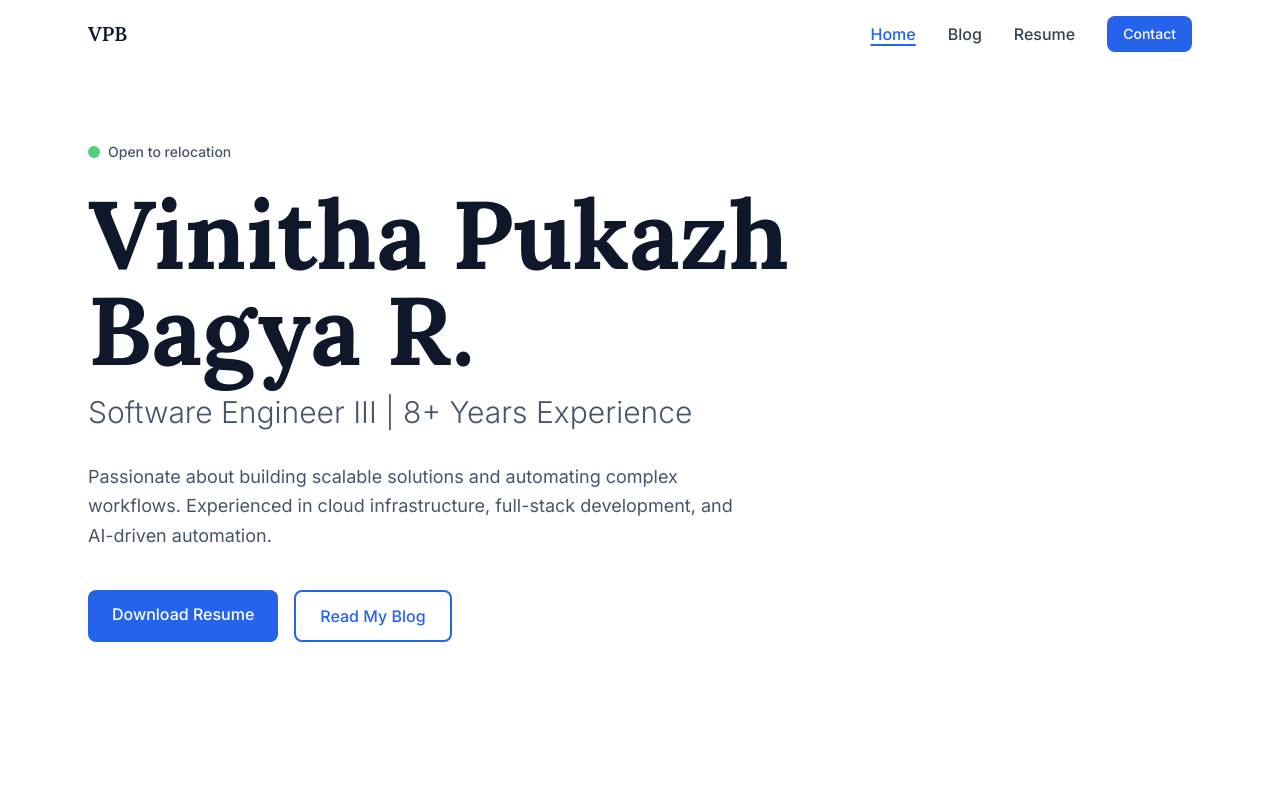
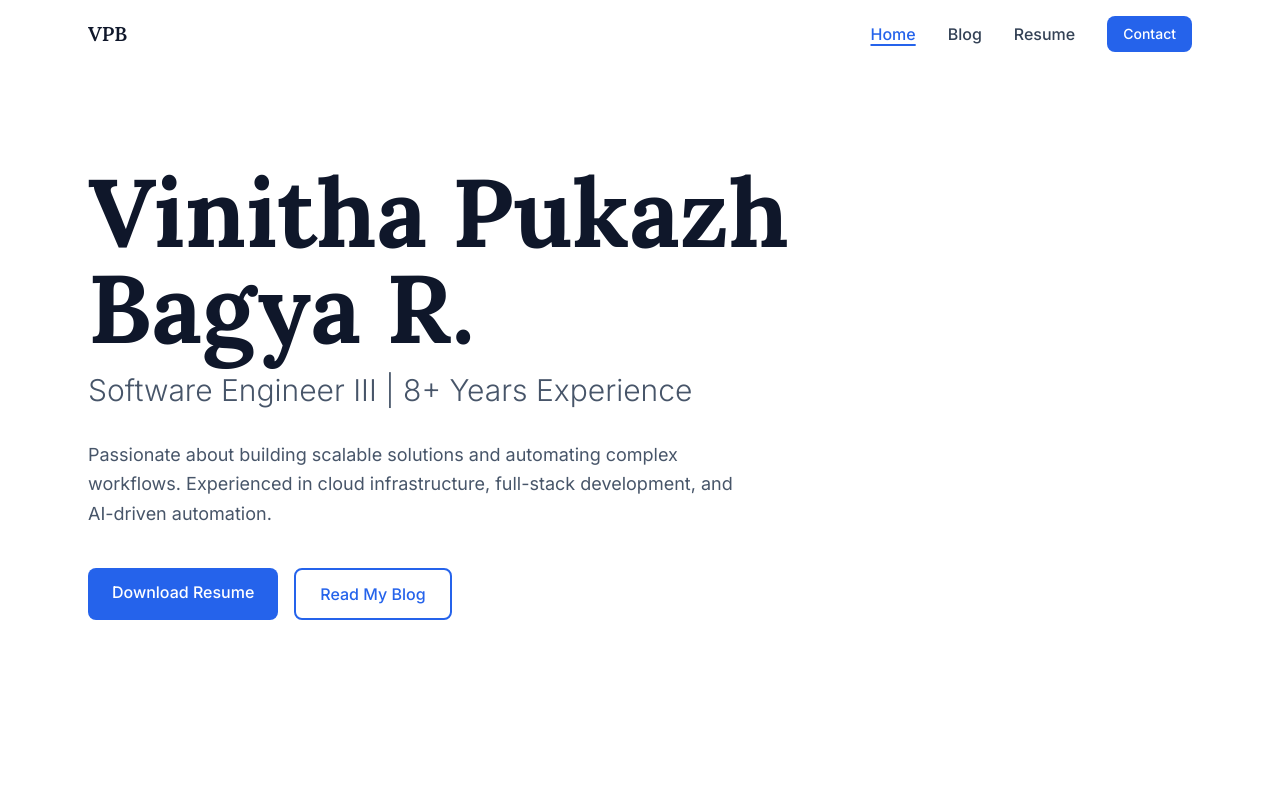
Before and after one commit to pugalvini/pugalvini.github.io, a React (Vite) app: page / in a window 1280 px wide. Shown: the top 800 px of the page. Built offline with nearby package versions, Linux system fonts and the light colour scheme.

Commit message:
Remove relocation preferences

```diff
--- a/public/resume.html
+++ b/public/resume.html
@@ -318,8 +318,6 @@
         <div class="section">
             <div class="section-title">Additional Information</div>
             <div class="additional-info">
-                <strong>Relocation:</strong> Eager to relocate (visa sponsorship required)
-                <br>
                 <strong>Tech Adaptation:</strong> Successfully transitioned from Groovy/Grails to Python microservices within first month at Thoughtworks
             </div>
         </div>
--- a/src/components/Hero.jsx
+++ b/src/components/Hero.jsx
@@ -13,13 +13,6 @@ const Hero = () => {
         <section id="home" className="section-container min-h-screen flex items-center pt-20">
             <div className="w-full">
                 <div className="max-w-4xl">
-                    {/* Relocation Status */}
-                    <div className="flex items-center gap-2 mb-6">
-                        <div className="w-3 h-3 bg-green-500 rounded-full animate-pulse"></div>
-                        <span className="text-sm text-slate-600 font-medium">
-                            Open to relocation
-                        </span>
-                    </div>
 
                     {/* Main Heading */}
                     <h1 className="text-6xl md:text-7xl lg:text-8xl font-serif font-bold text-slate-900 mb-4 leading-tight">
```
